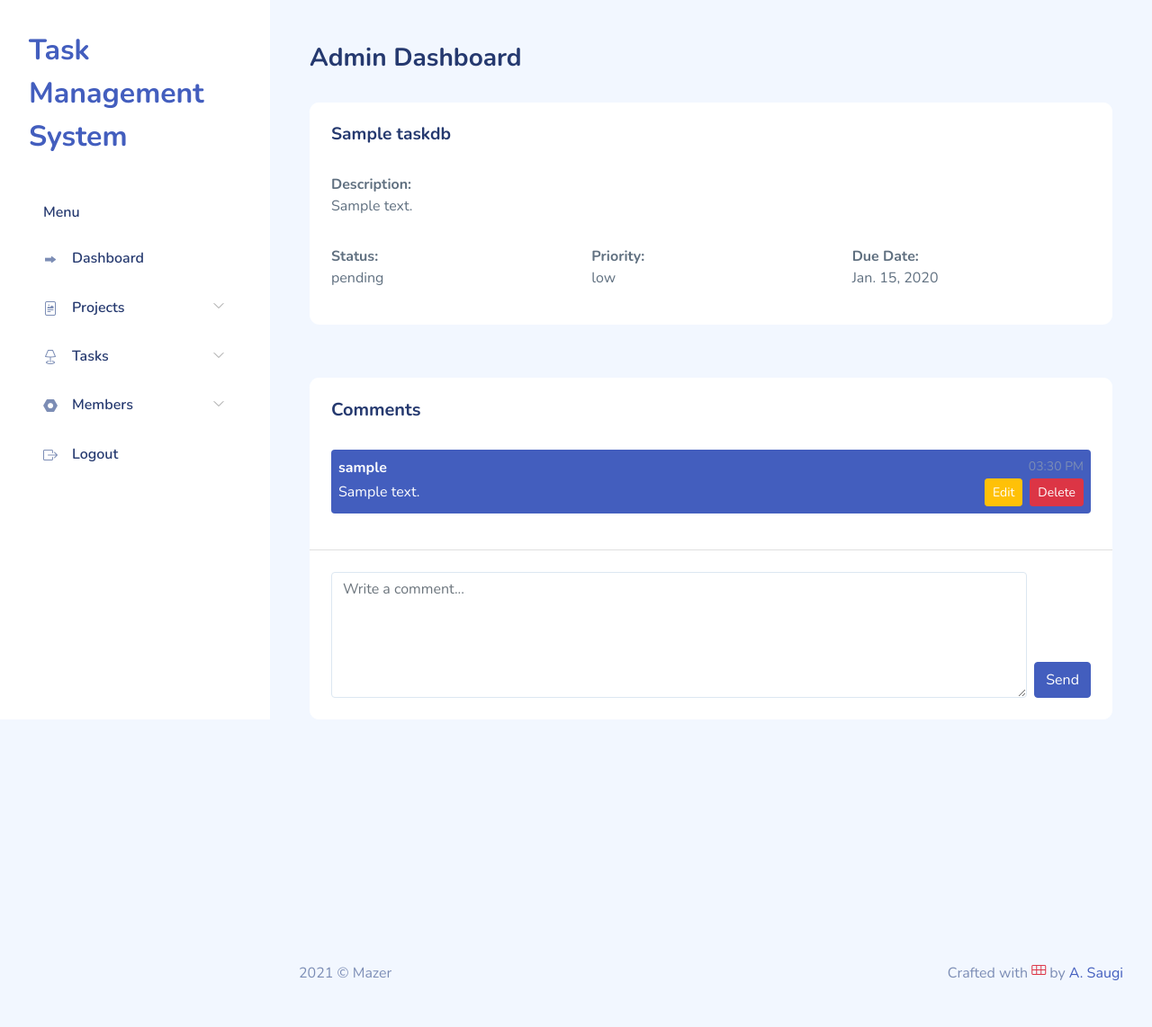
After one commit to christanjose/TaskManagementSystem, a Django app: page /task/task_detail/1/ in a window 1280 px wide. The commit adds this page. Shown: the whole page at 90% size. Run offline with Django 5.2, Linux system fonts and the light colour scheme; a user stored in the database is signed in; tables that the repository leaves empty hold one stand-in row (values such as "Sample post"); some libraries are stand-ins or nearby versions.

Commit message:
Added task comment feature

```diff
--- a/task_management_system/settings.py
+++ b/task_management_system/settings.py
@@ -83,6 +83,9 @@ DATABASES = {
     }
 }
 
+TIME_ZONE = 'Asia/Kolkata'
+USE_TZ = True
+
 
 # Password validation
 # https://docs.djangoproject.com/en/5.2/ref/settings/#auth-password-validators
@@ -108,7 +111,7 @@ AUTH_PASSWORD_VALIDATORS = [
 
 LANGUAGE_CODE = 'en-us'
 
-TIME_ZONE = 'UTC'
+TIME_ZONE = 'Asia/Kolkata'
 
 USE_I18N = True
 
--- a/tasksapp/models.py
+++ b/tasksapp/models.py
@@ -23,7 +23,6 @@ class TaskDb(models.Model):
     ]
 
     Priority = models.CharField(max_length=10, choices=PRIORITY_CHOICES, default='medium')
-
     Due_Date = models.DateField()
     Created_At = models.DateTimeField(auto_now_add=True)
 
@@ -33,3 +32,13 @@ class TaskDb(models.Model):
 
     def __str__(self):
         return self.Task_Title
+
+
+class TaskCommentDb(models.Model):
+    Task = models.ForeignKey(TaskDb, on_delete=models.CASCADE, related_name="comments")
+    User = models.ForeignKey(CustomUser, on_delete=models.CASCADE)
+    Comment = models.TextField()
+    Created_AT = models.DateTimeField(auto_now_add=True)
+
+    def __str__(self):
+        return self.Comment
--- a/tasksapp/templates/project_task.html
+++ b/tasksapp/templates/project_task.html
@@ -65,7 +65,7 @@
                                 <span class="badge bg-warning">Pending</span>
 
                                 {% elif task.Status == "in_progress" %}
-                                <span class="badge bg-info">In Progress</span>
+                                <span class="badge bg-primary">In Progress</span>
 
                                 {% elif task.Status == "completed" %}
                                 <span class="badge bg-success">Completed</span>
@@ -82,6 +82,9 @@
 
                             <td>
 
+                                <a href="{% url 'task_detail' task.id %}" class="btn btn-sm btn-info">
+                                    View
+                                </a>
                                 <a href="{% url 'edit_task' task.id %}" class="btn btn-sm btn-warning">
                                     Edit
                                 </a>
--- /dev/null
+++ b/tasksapp/templates/task_detail.html
@@ -0,0 +1,120 @@
+{% extends "base.html" %}
+{% block content %}
+
+
+<div class="card">
+
+    <!-- 🔹 Task Header -->
+    <div class="card-header">
+        <h4>{{ task.Task_Title }}</h4>
+    </div>
+
+    <div class="card-body">
+
+        <!-- 🔹 Task Details -->
+        <div class="mb-3">
+            <strong>Description:</strong>
+            <p>{{ task.Task_Description }}</p>
+        </div>
+
+        <div class="row">
+            <div class="col-md-4">
+                <strong>Status:</strong>
+                <p>{{ task.Status }}</p>
+            </div>
+
+            <div class="col-md-4">
+                <strong>Priority:</strong>
+                <p>{{ task.Priority }}</p>
+            </div>
+
+            <div class="col-md-4">
+                <strong>Due Date:</strong>
+                <p>{{ task.Due_Date }}</p>
+            </div>
+        </div>
+
+    </div>
+</div>
+
+<br>
+
+<div class="card">
+    <div class="card-header">
+        <h5>Comments</h5>
+    </div>
+
+    <div class="card-body" style="max-height: 400px; overflow-y: auto;">
+
+        <!-- 🔹 Comments List -->
+        {% for comment in task_comments %}
+            <div class="mb-3">
+
+                {% if comment.User == request.user %}
+                    <div class="p-2 rounded bg-primary text-white">
+                {% else %}
+                    <div class="p-2 rounded bg-light">
+                {% endif %}
+
+                    <div class="d-flex justify-content-between">
+                        <strong>{{ comment.User.username }}</strong>
+                        <small class="text-muted">
+                            {{ comment.Created_AT|time:"h:i A" }}
+                        </small>
+                    </div>
+
+                <div class="d-flex justify-content-between align-items-center">
+
+                    <!-- Comment Text -->
+                    <div>
+                        {{ comment.Comment }}
+                    </div>
+
+                    <!-- Buttons -->
+                    {% if comment.User == request.user or request.user.role == "admin" %}
+                    <div class="d-flex gap-2">
+
+                        <a href="{% url 'edit_comment' comment.id %}"
+                           class="btn btn-sm btn-warning">
+                            Edit
+                        </a>
+
+                        <a href="{% url 'delete_comment' comment.id %}"
+                           class="btn btn-sm btn-danger">
+                            Delete
+                        </a>
+
+                    </div>
+                    {% endif %}
+
+                </div>
+
+                </div>
+            </div>
+        {% empty %}
+            <p>No comments yet</p>
+        {% endfor %}
+
+    </div>
+
+    <!-- 🔹 Add Comment (NOW INSIDE SAME CARD) -->
+    <div class="card-footer">
+
+        <form method="POST" action="{% url 'save_comment' task.id %}">
+            {% csrf_token %}
+
+            <div class="d-flex gap-2">
+                <textarea name="comment" class="form-control" rows="5"
+                    placeholder="Write a comment..." required></textarea>
+
+                <button type="submit" class="btn btn-primary" style="height:40px; margin-top:100px;">
+                    Send
+                </button>
+            </div>
+
+        </form>
+
+    </div>
+</div>
+
+{% endblock %}
--- a/tasksapp/urls.py
+++ b/tasksapp/urls.py
@@ -11,6 +11,11 @@ urlpatterns = [
     path('edit_task/<int:task_id>/', views.edit_task, name="edit_task"),
     path('update_task/<int:task_id>/', views.update_task, name="update_task"),
 
-    path('my_tasks/', views.my_tasks, name="my_tasks")
+    path('my_tasks/', views.my_tasks, name="my_tasks"),
+    path('task_detail/<int:task_id>/', views.task_detail, name="task_detail"),
+    path('save_comment/<int:task_id>/', views.save_comment, name="save_comment"),
+    path('edit_comment/<int:comment_id>/', views.edit_comment, name="edit_comment"),
+    path('update_comment/<int:comment_id>/', views.update_comment, name="update_comment"),
+    path('delete_comment/<int:comment_id>/', views.delete_comment, name="delete_comment"),
 
 ]
--- a/tasksapp/views.py
+++ b/tasksapp/views.py
@@ -1,7 +1,7 @@
 from django.shortcuts import render, redirect
 from django.contrib import messages
 from projectsapp.models import ProjectDb
-from tasksapp.models import TaskDb
+from tasksapp.models import TaskDb, TaskCommentDb
 from django.contrib.auth.decorators import login_required
 from datetime import datetime
 
@@ -9,10 +9,8 @@ from datetime import datetime
 # _______________ Admin Views _______________
 
 def create_task(request, pro_id):
-
     project = ProjectDb.objects.get(id=pro_id)
     members = project.Project_Members.all()
-
     return render(request, "create_task.html", {
         "project": project,
         "members": members
@@ -34,7 +32,6 @@ def save_task(request):
         )
 
         task.save()
-        messages.success(request, "Task created successfully!")
         return redirect(project_task, pro_id=project_id)
 
 def list_task(request):
@@ -98,8 +95,72 @@ def my_tasks(request):
 
     tasks = TaskDb.objects.filter(Assigned_To=request.user)
     today = datetime.now().date()
-
     return render(request, "my_tasks.html", {
         "tasks": tasks,
         "today": today
     })
+
+@login_required
+def task_detail(request, task_id):
+    task = TaskDb.objects.get(id=task_id)
+
+    if request.user not in task.Project.Project_Members.all() and request.user.role != "admin":
+        return redirect(my_tasks)
+
+    task_comments = task.comments.all().order_by('Created_AT')
+    return render(request, "task_detail.html", {
+        "task": task,
+        "task_comments": task_comments
+    })
+
+@login_required
+def save_comment(request, task_id):
+
+    task = TaskDb.objects.get(id=task_id)
+    if request.user not in task.Project.Project_Members.all() and request.user.role != "admin":
+        return redirect(task_detail, task_id=task_id)
+
+    if request.method == "POST":
+
+        comment_text = request.POST.get("comment")
+        comment = TaskCommentDb(Task_id=task_id, User=request.user, Comment=comment_text)
+        comment.save()
+    return redirect(task_detail, task_id=task_id)
+
+@login_required
+def edit_comment(request, comment_id):
+
+    data = TaskCommentDb.objects.get(id=comment_id)
+
+    if request.user != data.User and request.user.role != "admin":
+        return redirect(task_detail, task_id=data.Task_id)
+
+    return render(request, "edit_comment.html", {
+        'data': data
+    })
+
+@login_required
+def update_comment(request, comment_id):
+
+    if request.method == "POST":
+
+        comment_text = request.POST.get('taskcomment')
+        comment = TaskCommentDb.objects.get(id=comment_id)
+
+        if request.user != comment.User and request.user.role != "admin":
+            return redirect(task_detail, task_id=comment.Task_id)
+
+        TaskCommentDb.objects.filter(id=comment_id).update(Comment=comment_text)
+        return redirect(task_detail, task_id=comment.Task_id)
+
+@login_required
+def delete_comment(request, comment_id):
+
+    comment = TaskCommentDb.objects.get(id=comment_id)
+
+    if request.user != comment.User and request.user.role != "admin":
+        return redirect(task_detail, task_id=comment.Task_id)
+
+    task_id = comment.Task_id
+    comment.delete()
+    return redirect(task_detail, task_id=task_id)
--- a/templates/base.html
+++ b/templates/base.html
@@ -27,7 +27,8 @@
                 <div class="sidebar-header">
                     <div class="d-flex justify-content-between">
                         <div class="logo">
-                            <a href="{% url 'dashboard' %}"><img src="{% static 'assets/images/logo/logo.png' %}" alt="Logo" srcset=""></a>
+                            <a href="{% url 'dashboard' %}">Task Management System</a>
+<!--                            <img src="{% static 'assets/images/logo/logo.png' %}" alt="Logo" srcset="">-->
                         </div>
                         <div class="toggler">
                             <a href="#" class="sidebar-hide d-xl-none d-block"><i class="bi bi-x bi-middle"></i></a>
```
Also changed, not shown: tasksapp/templates/edit_comment.html (added, +44 -0 lines), tasksapp/templates/my_tasks.html (+7 -0 lines), tasksapp/migrations/0005_taskcommentdb.py (added).
